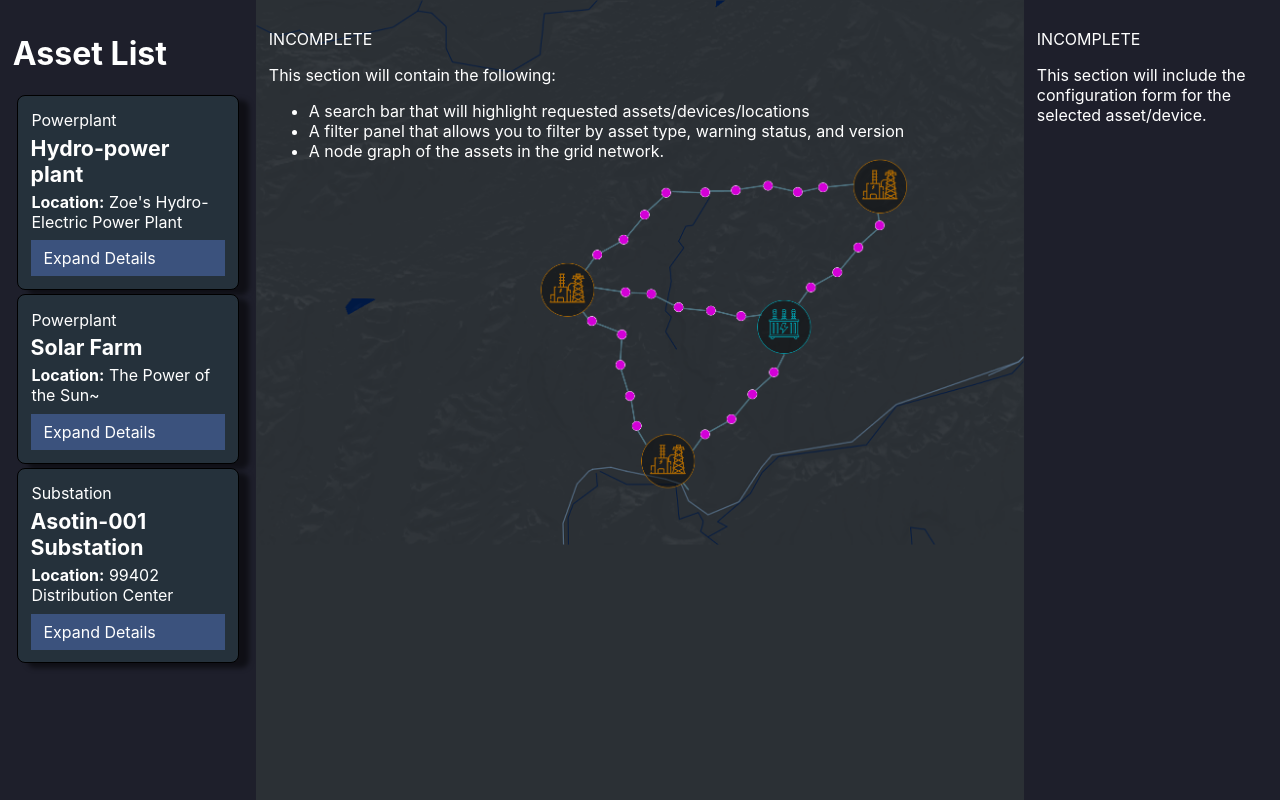
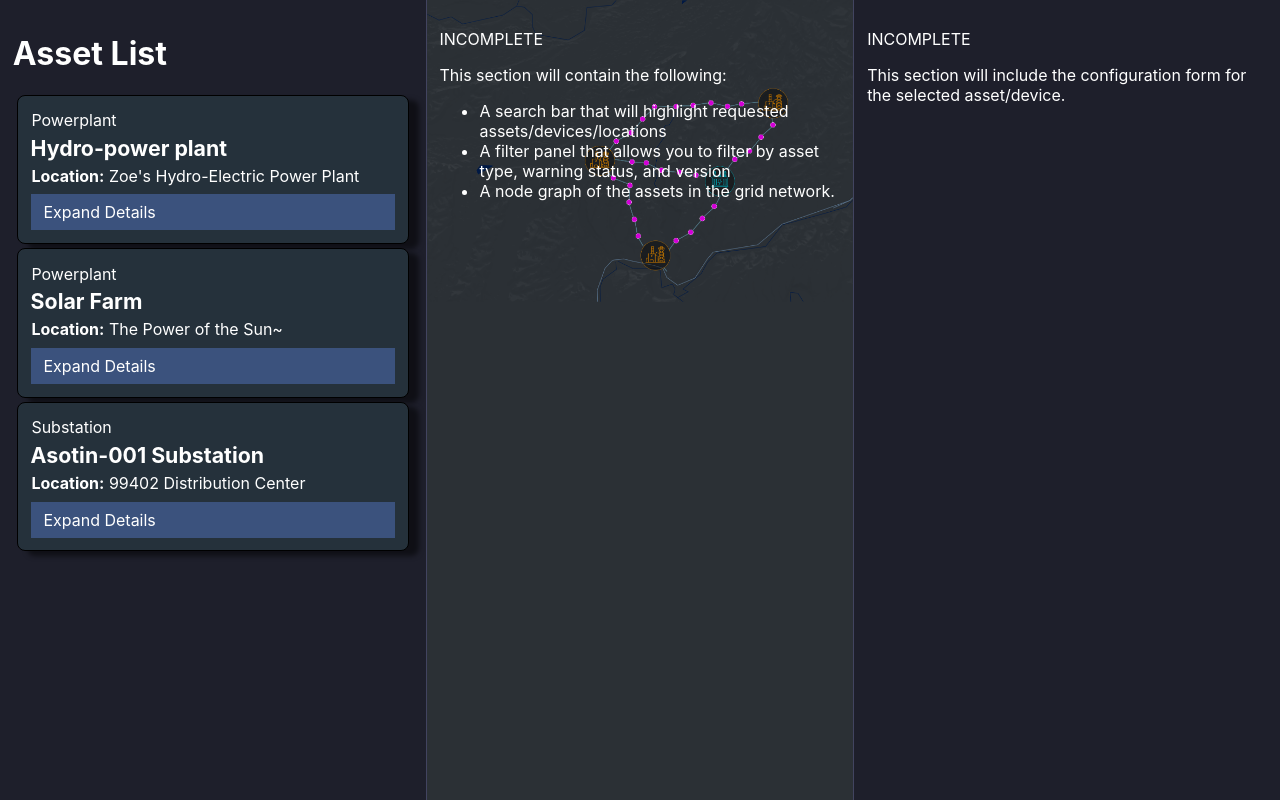
Before and after one commit to AdventureSlugg/DeviceContainerManager, a React (Create React App) app in the folder frontend/: page / in a window 1280 px wide. Built offline with nearby package versions, Linux system fonts and the light colour scheme.

Commit message:
Refactored the three panel layout to use bvaughn/react-resizable-panels library

```diff
--- a/frontend/package.json
+++ b/frontend/package.json
@@ -14,6 +14,7 @@
     "ajv": "^8.20.0",
     "react": "^19.2.6",
     "react-dom": "^19.2.6",
+    "react-resizable-panels": "^4.11.1",
     "react-scripts": "5.0.1",
     "typescript": "^4.9.5",
     "web-vitals": "^2.1.4"
--- a/frontend/src/components/page-layouts/ThreePanelLayout/ThreePanelLayout.css
+++ b/frontend/src/components/page-layouts/ThreePanelLayout/ThreePanelLayout.css
@@ -1,13 +1,11 @@
-.flex {
-	display: flex;
-	width: 100%;
+.fullHeight {
 	height: 100vh;
 }
 
 .right {
 	background-color: var(--secondary-background);
-	width: 20vw;
 	overflow-y: scroll;
+	border-left: solid 1px rgb(66, 68, 96);
 }
 
 .middle {
@@ -15,13 +13,12 @@
 	background: url(/public/images/map-image.png);
 	background-repeat: no-repeat;
 	background-size: contain;
-	flex: 1;
 }
 
 .left {
 	background-color: var(--secondary-background);
-	width: 20vw;
 	overflow-y: scroll;
+	border-right: solid 1px rgb(66, 68, 96);
 }
 
 .toggle {
--- a/frontend/src/components/page-layouts/ThreePanelLayout/ThreePanelLayout.tsx
+++ b/frontend/src/components/page-layouts/ThreePanelLayout/ThreePanelLayout.tsx
@@ -1,5 +1,6 @@
 import { ReactNode } from 'react';
 import './ThreePanelLayout.css';
+import { Group, Panel } from 'react-resizable-panels';
 
 interface ThreePanelLayoutProps {
 	rightPanel: ReactNode;
@@ -9,29 +10,31 @@ interface ThreePanelLayoutProps {
 
 function ThreePanelLayout (children: ThreePanelLayoutProps) {
 	return (
-		<div className='flex'>
-			<div
-				className='left'
-			>
+		<Group>
+			<Panel>
+				<div className="left fullHeight">
 					{
 						children.leftPanel
 					}
 				</div>
-			<div
-				className='middle'
-			>
+
+			</Panel>
+			<Panel>
+				<div className='middle fullHeight'>
 					{
 						children.middlePanel
 					}
 				</div>
-			<div
-				className='right'
-			>
+			</Panel>
+			<Panel>
+				<div className='right fullHeight'>
 					{
 						children.rightPanel
 					}
 				</div>
-		</div>
+
+			</Panel>
+		</Group>
 	)
 }
 
```
Also changed, not shown: 1 other file (tests, documents, lock files or other folders). Lines whose indentation alone changed are shown as unchanged.
